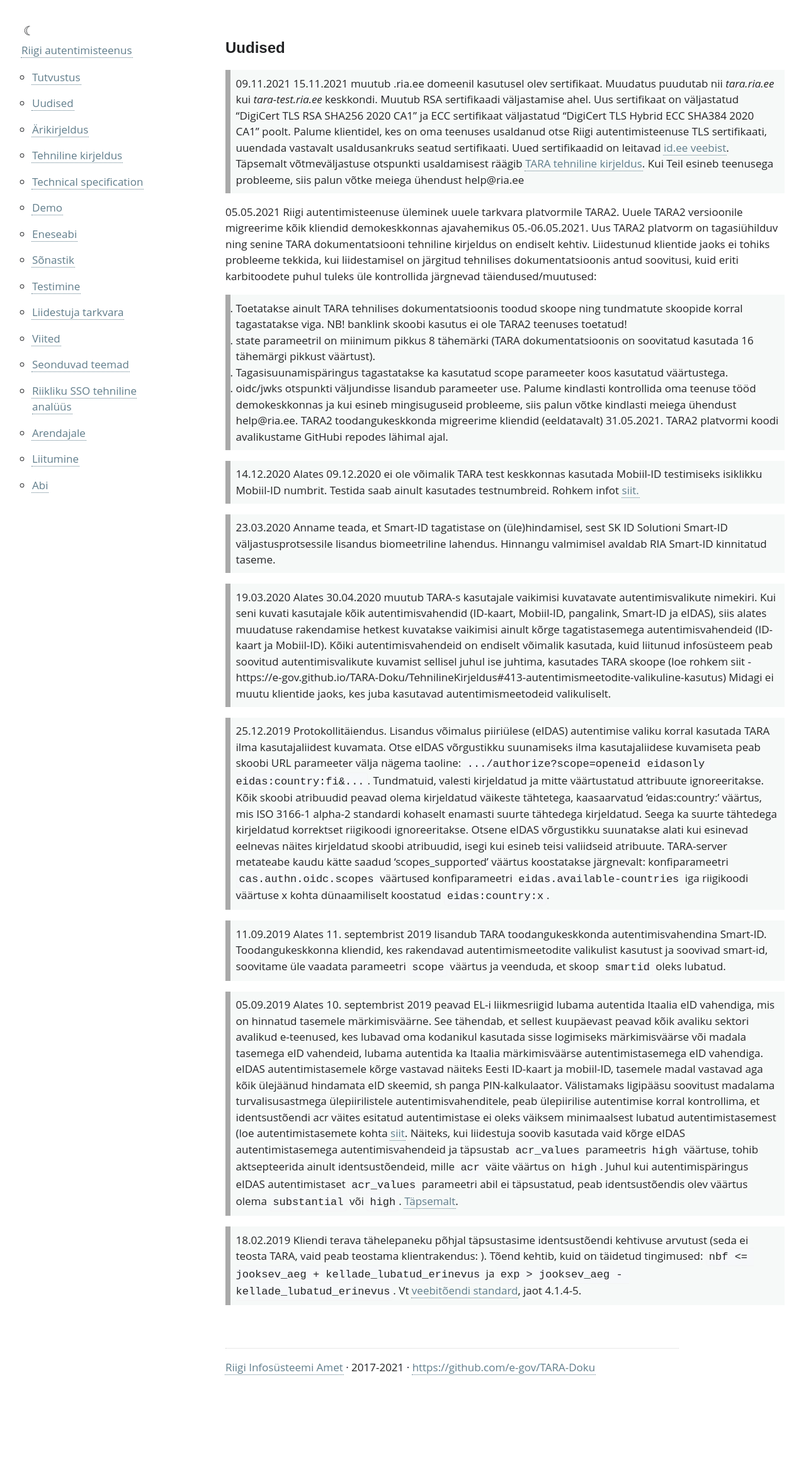
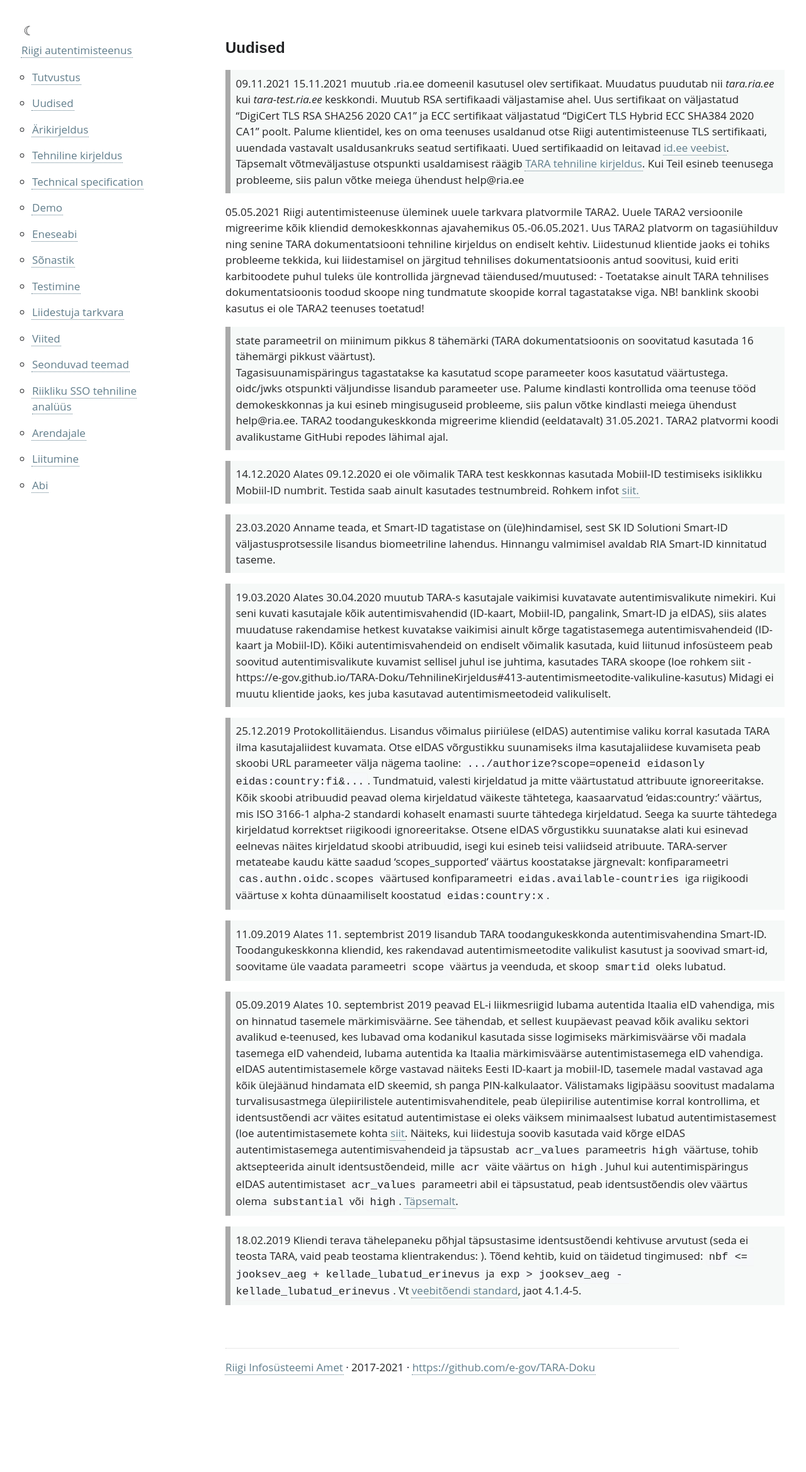
Before and after one commit to e-gov/TARA-Doku, a Jekyll site: the page built from Uudised.md, in a window 1280 px wide. Shown: the whole page at 63% size. Built offline with Jekyll 4.4.1, drawn with Linux system fonts in a browser that asks for light colours; our own code applies the rules of GitHub Pages for plain Markdown files; part of the change alters nothing that is shown.

```diff
--- a/Uudised.md
+++ b/Uudised.md
@@ -13,11 +13,10 @@ Kui Teil esineb teenusega probleeme, siis palun võtke meiega ühendust help@ria
 {: .note}
 
 05.05.2021 Riigi autentimisteenuse üleminek uuele tarkvara platvormile TARA2. Uuele TARA2 versioonile migreerime kõik kliendid demokeskkonnas ajavahemikus 05.-06.05.2021. Uus TARA2 platvorm on tagasiühilduv ning senine TARA dokumentatsiooni tehniline kirjeldus on endiselt kehtiv.
-Liidestunud klientide jaoks ei tohiks probleeme tekkida, kui liidestamisel on järgitud tehnilises dokumentatsioonis antud soovitusi, kuid eriti karbitoodete puhul tuleks üle kontrollida järgnevad täiendused/muutused:
-1. Toetatakse ainult TARA tehnilises dokumentatsioonis toodud skoope ning tundmatute skoopide korral tagastatakse viga. NB! banklink skoobi kasutus ei ole TARA2 teenuses toetatud!
-2. state parameetril on miinimum pikkus 8 tähemärki (TARA dokumentatsioonis on soovitatud kasutada 16 tähemärgi pikkust väärtust).
-4. Tagasisuunamispäringus tagastatakse ka kasutatud scope parameeter koos kasutatud väärtustega.
-3. oidc/jwks otspunkti väljundisse lisandub parameeter use.
+Liidestunud klientide jaoks ei tohiks probleeme tekkida, kui liidestamisel on järgitud tehnilises dokumentatsioonis antud soovitusi, kuid eriti karbitoodete puhul tuleks üle kontrollida järgnevad täiendused/muutused: - Toetatakse ainult TARA tehnilises dokumentatsioonis toodud skoope ning tundmatute skoopide korral tagastatakse viga. NB! banklink skoobi kasutus ei ole TARA2 teenuses toetatud!
+- state parameetril on miinimum pikkus 8 tähemärki (TARA dokumentatsioonis on soovitatud kasutada 16 tähemärgi pikkust väärtust).
+- Tagasisuunamispäringus tagastatakse ka kasutatud scope parameeter koos kasutatud väärtustega.
+- oidc/jwks otspunkti väljundisse lisandub parameeter use.
 Palume kindlasti kontrollida oma teenuse tööd demokeskkonnas ja kui esineb mingisuguseid probleeme, siis palun võtke kindlasti meiega ühendust help@ria.ee.
 TARA2 toodangukeskkonda migreerime kliendid (eeldatavalt) 31.05.2021. TARA2 platvormi koodi avalikustame GitHubi repodes lähimal ajal.
 {: .note}
```
